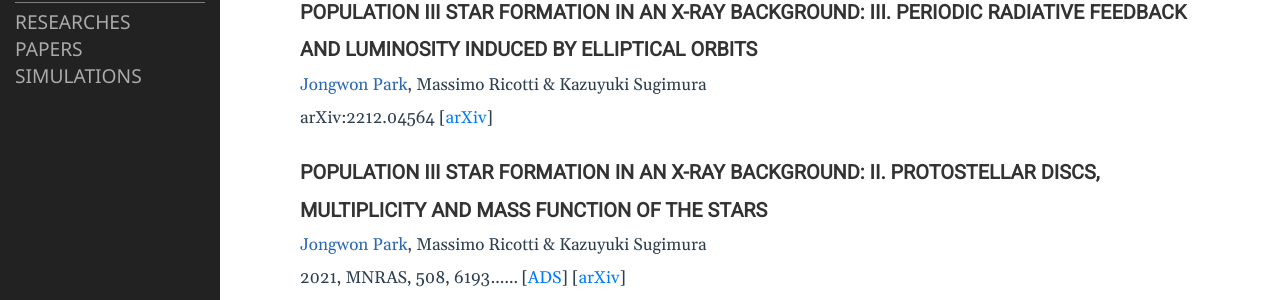
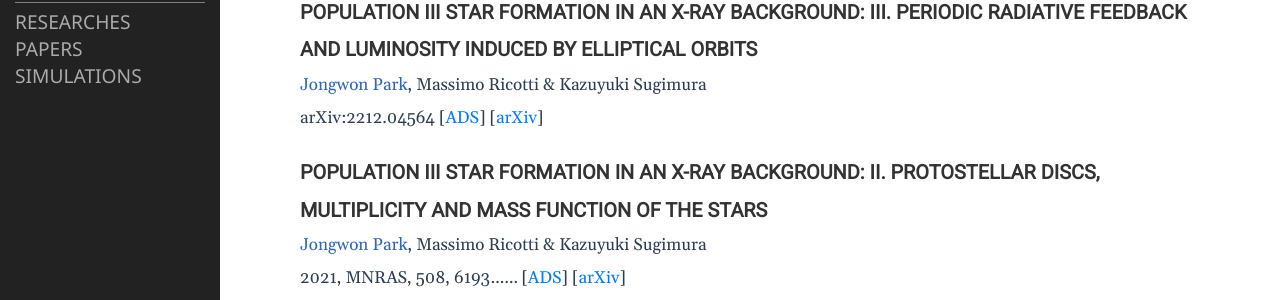
Before and after one commit to jwpark5064/jwpark5064.github.io, a Jekyll site: the page built from 02_paper.md, in a window 1280 px wide. Shown: the part 268-568 px from the top of the page. Built offline with Jekyll 4.4.1, drawn with Linux system fonts in a browser that asks for light colours.

Commit message:
Paper III updated

```diff
--- a/02_paper.md
+++ b/02_paper.md
@@ -12,7 +12,7 @@ arXiv:2212.13946
 ### POPULATION III STAR FORMATION IN AN X-RAY BACKGROUND: III. PERIODIC RADIATIVE FEEDBACK AND LUMINOSITY INDUCED BY ELLIPTICAL ORBITS
 <span style="color: rgb(43,102,187)">Jongwon Park</span>, Massimo Ricotti & Kazuyuki Sugimura
 arXiv:2212.04564
-[[arXiv](https://arxiv.org/abs/2212.04564){:target="_blank_"}]
+[[ADS](https://ui.adsabs.harvard.edu/abs/2023MNRAS.521.5334P/abstract){:target="_blank_"}] [[arXiv](https://arxiv.org/abs/2212.04564){:target="_blank_"}]
 
 ### POPULATION III STAR FORMATION IN AN X-RAY BACKGROUND: II. PROTOSTELLAR DISCS, MULTIPLICITY AND MASS FUNCTION OF THE STARS
 <span style="color: rgb(43,102,187)">Jongwon Park</span>, Massimo Ricotti & Kazuyuki Sugimura
```
